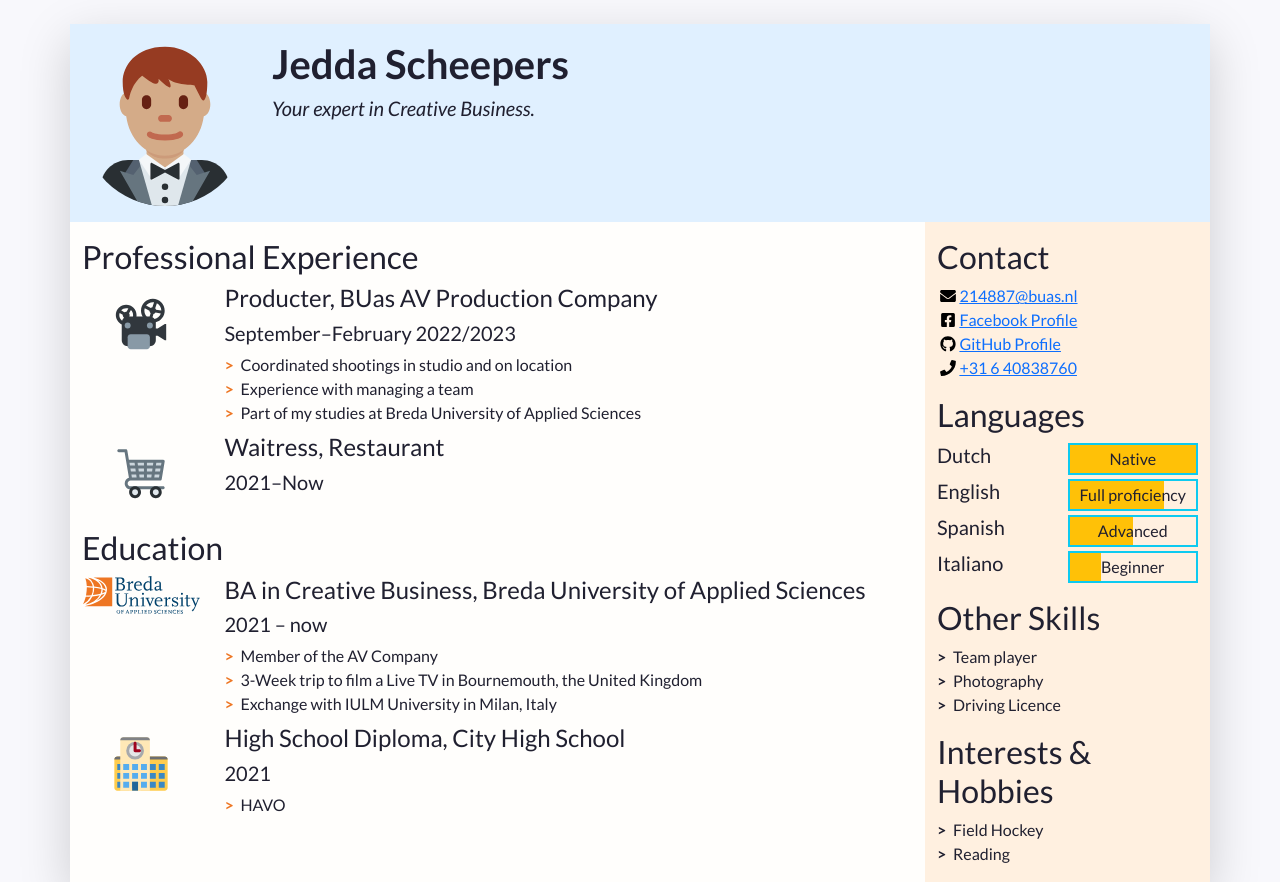
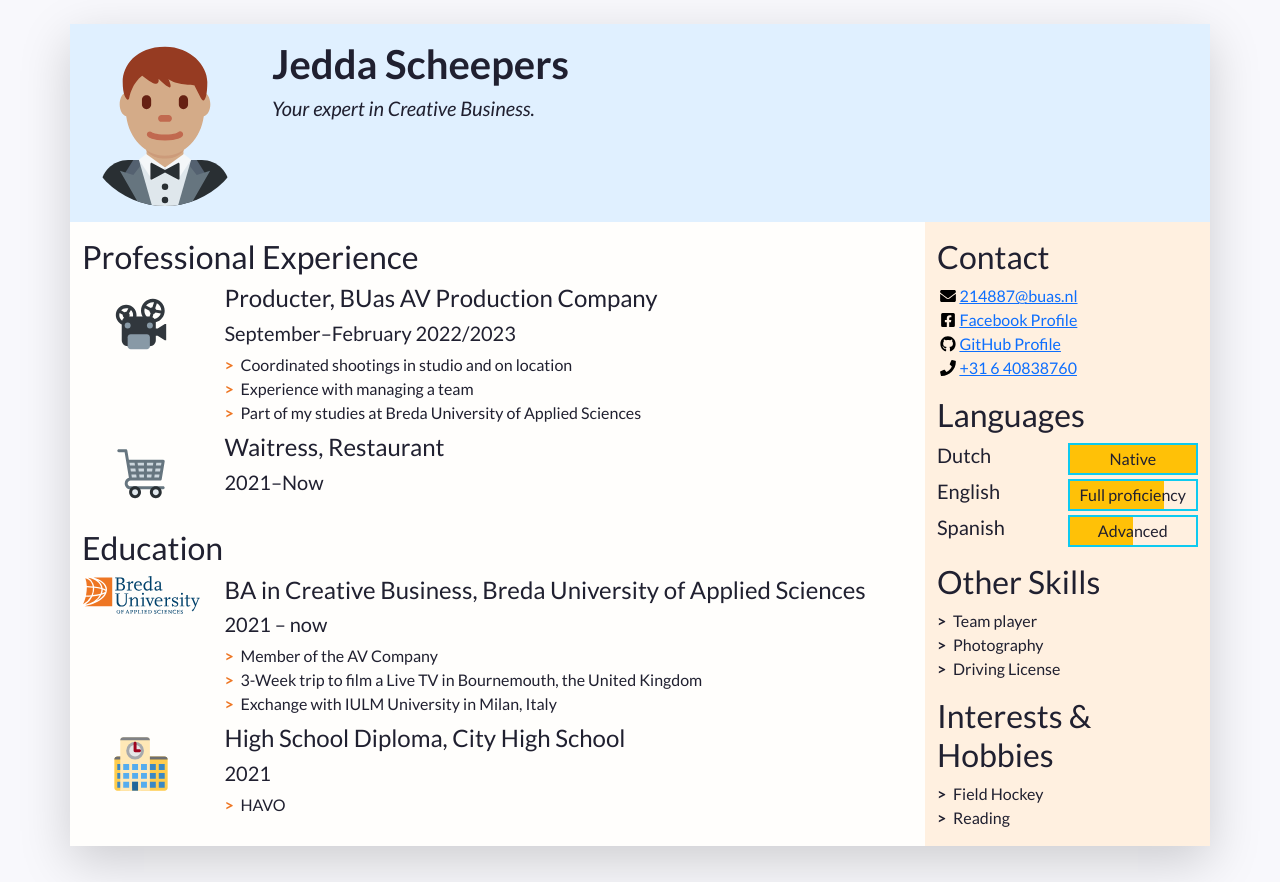
Before and after one commit to jeddascheepers/Individual-Assignment-CV, a plain HTML site: page index.html in a window 1280 px wide. Shown: the top 882 px of the page. Drawn offline with nearby package versions, Linux system fonts and the light colour scheme.

Commit message:
Update index.html
Remove Italian and change Driving License typo

```diff
--- a/index.html
+++ b/index.html
@@ -23,7 +23,7 @@
   </head>
   <!-- End of the head -->
 
-  <!-- Start of the 1 body, which contains everything visible on the page -->
+  <!-- Start of the body, which contains everything visible on the page -->
   <body class="d-flex flex-column h-100 justify-content-between">
 
     <!--
@@ -233,14 +233,6 @@
                   <h6 class="position-absolute w-100 text-center top-0 py-1">Advanced</h6>
                 </div>
               </li>
-              <li class="language-item d-flex mb-1">
-                <h5 class="language-name w-50">Italiano</h5>
-                <div class="language-level w-50 border border-info border-2 position-relative">
-                  <!-- The div below is a progress bar. Choose between w-25, w-50, w-75 and w-100 to show your level of fluency -->
-                  <div class="language-progress position-absolute bg-warning h-100 w-25"></div>
-                  <h6 class="position-absolute w-100 text-center top-0 py-1">Beginner</h6>
-                </div>
-              </li>
             </ul>
           </section>
 
@@ -251,7 +243,7 @@
             <ul class="skill-list list-unstyled">
               <li class="skill-item">Team player</li>
               <li class="skill-item">Photography</li>
-              <li class="skill-item">Driving Licence</li>
+              <li class="skill-item">Driving License</li>
             </ul>
           </section>
 
```
